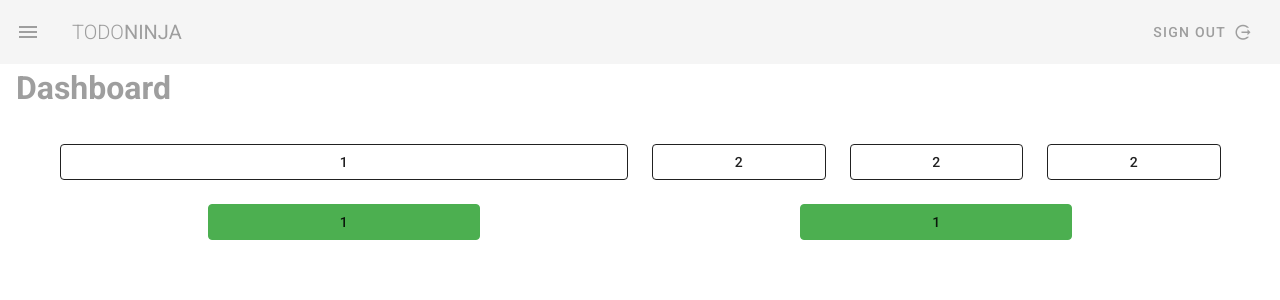
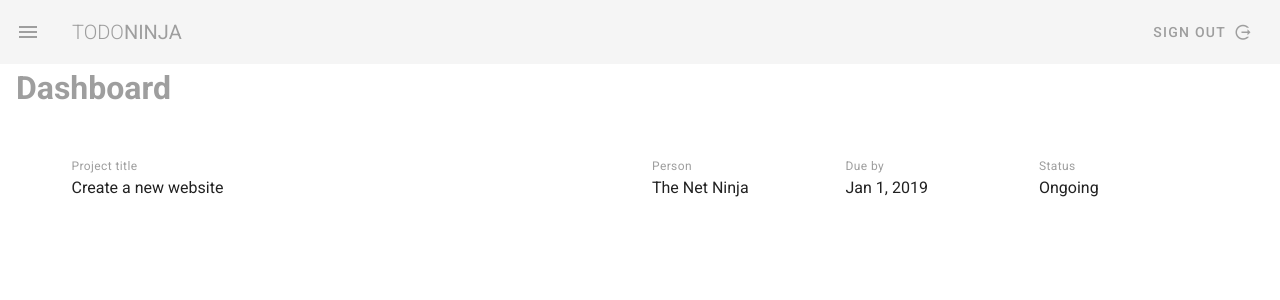
Before and after one commit to rafal-mi/todo-ninja, a Vue app: page / in a window 1280 px wide. Shown: the top 300 px of the page. Built offline with nearby package versions, Linux system fonts and the light colour scheme.

Commit message:
#14 Grid

```diff
--- a/src/views/Dashboard.vue
+++ b/src/views/Dashboard.vue
@@ -3,29 +3,27 @@
     <h1 class="subheading grey--text">Dashboard</h1>
 
     <v-container class="my-5">
+
+      <v-card flat class="pa-3">
         <v-row>
-          <v-col xs="12" sm="12" md="6">
-            <v-btn outlined block class="">1</v-btn>
+          <v-col xs="12" md="6">
+            <div class="caption grey--text">Project title</div>
+            <div>Create a new website</div>
           </v-col>
-          <v-col xs="4" sm="2" md="2">
-            <v-btn outlined block class="">2</v-btn>
+          <v-col xs="6" sm="4" md="2">
+            <div class="caption grey--text">Person</div>
+            <div>The Net Ninja</div>
           </v-col>
-          <v-col xs="4" sm="2" md="2">
-            <v-btn outlined block class="">2</v-btn>
+          <v-col xs="6" sm="4" md="2">
+            <div class="caption grey--text">Due by</div>
+            <div>Jan 1, 2019</div>
           </v-col>
-          <v-col xs="4" sm="2" md="2">
-            <v-btn outlined block class="">2</v-btn>
+          <v-col xs="2" sm="4" md="2">
+            <div class="caption grey--text">Status</div>
+            <div>Ongoing</div>
           </v-col>
         </v-row>
-
-        <v-row justify="space-around">
-          <v-col xs="4" md="3">
-            <v-btn outlined block class="success">1</v-btn>
-          </v-col>
-          <v-col xs="4" md="3">
-            <v-btn outlined block class="success">1</v-btn>
-          </v-col>
-        </v-row>
+      </v-card>
 
     </v-container>
 
```
